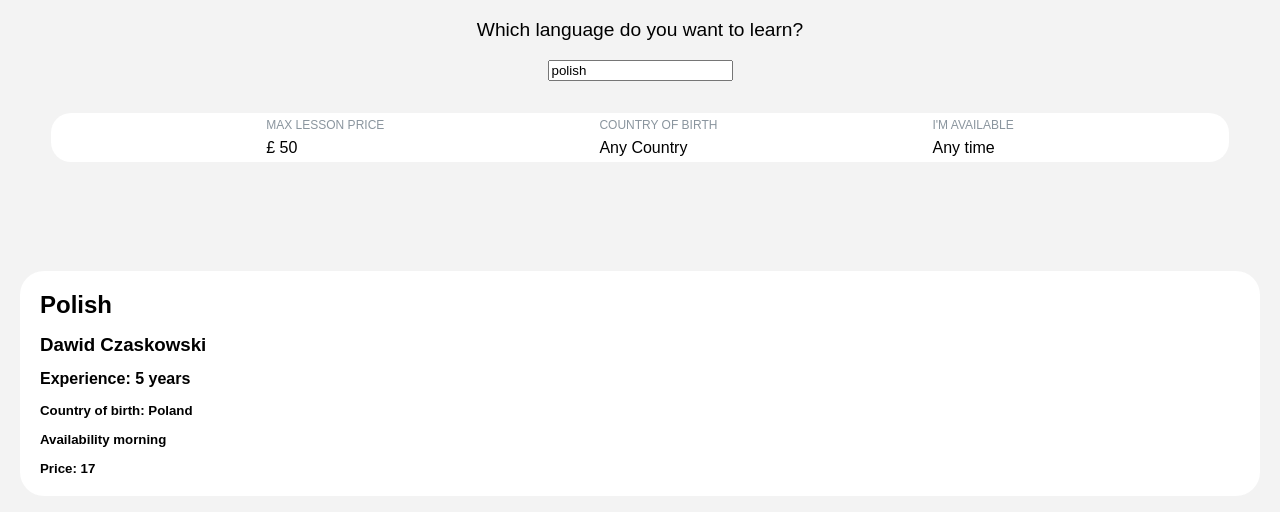
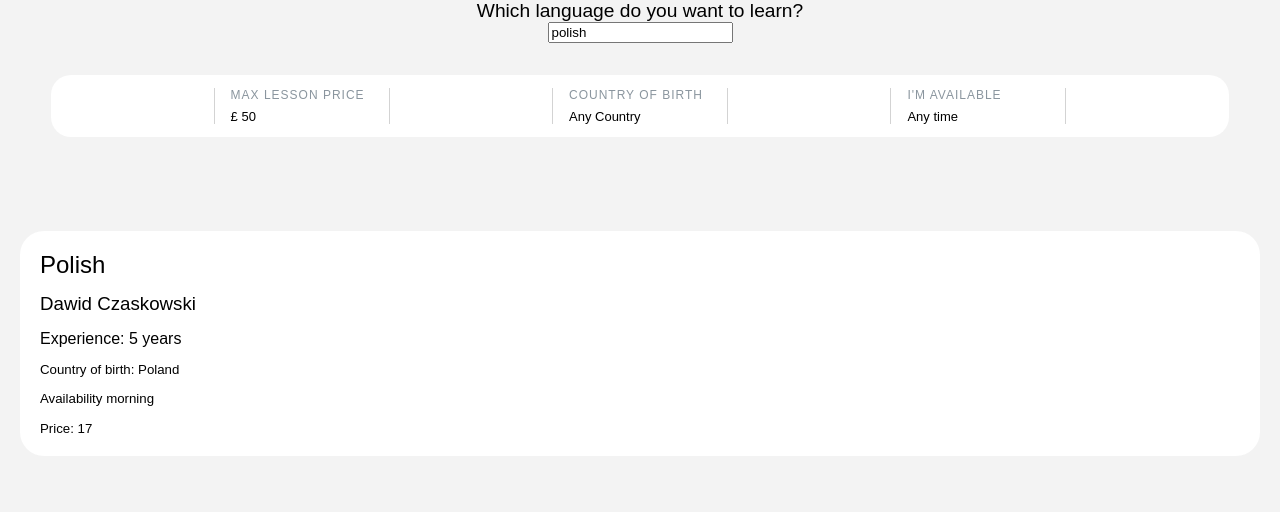
Before and after one commit to ryan50500/Language__App__React__TypeScript, a React (Create React App) app: page / in a window 1280 px wide. Shown: the top 512 px of the page. Built offline with nearby package versions, Linux system fonts and the light colour scheme.

Commit message:
adding css to filters

```diff
--- a/src/components/FilteredTeachers.tsx
+++ b/src/components/FilteredTeachers.tsx
@@ -18,6 +18,8 @@ const FilteredTeachers: React.FC<Props> = ({ initialInputText }) => {
     const [isBirthCountryVisible, setIsBirthCountryVisible] = useState(false);
     const [isAvailabilityVisible, setIsAvailabilityVisible] = useState(false);
 
+    const [grayedOut, setGrayedOut] = useState(false);
+
 
     // filter the results by language searched, price, birth country of teacher, and teacher availabilty
     let filteredTeachers = TeacherArray.filter(
@@ -26,9 +28,6 @@ const FilteredTeachers: React.FC<Props> = ({ initialInputText }) => {
             arrayMatched.price < maxPrice && arrayMatched.country.toLowerCase().indexOf(teacherBirthCountry.toString()) !== -1 &&
             arrayMatched.availability.toLowerCase().indexOf(teacherAvailability.toString()) !== -1
     );
-    // if (filteredTeachers.length === 0) {
-    //     filteredTeachers = TeacherArray;
-    // }
 
 
     // this function is called when user selects a price range
@@ -71,21 +70,27 @@ const FilteredTeachers: React.FC<Props> = ({ initialInputText }) => {
     };
 
 
-
-
     // OPEN FILTERS WHEN CLICKED
     // Open price filter
     const openPriceFilter = () => {
+        setGrayedOut(true);
         setIsPriceRangeVisible(!isPriceRangeVisible);
+        setIsBirthCountryVisible(false);
+        setIsAvailabilityVisible(false);
     };
-    // Open price filter
+    // Open birth country filter
     const openBirthCountryFilter = () => {
-        console.log('why')
+        setGrayedOut(true);
         setIsBirthCountryVisible(!isBirthCountryVisible);
+        setIsAvailabilityVisible(false);
+        setIsPriceRangeVisible(false);
     };
-    // Open price filter
+    // Open availability filter
     const openAvailabilityFilter = () => {
+        setGrayedOut(true);
         setIsAvailabilityVisible(!isAvailabilityVisible);
+        setIsBirthCountryVisible(false);
+        setIsPriceRangeVisible(false);
     };
 
     return (
@@ -94,7 +99,8 @@ const FilteredTeachers: React.FC<Props> = ({ initialInputText }) => {
             <SearchLanguage inputText={inputText} setInputText={setInputText} filteredTeachers={filteredTeachers} />
 
             {/* filter teachers by price */}
-            <div className={PriceFilterStyles.filter__options}>
+            <div className={`${PriceFilterStyles.filter__options} ${grayedOut ? PriceFilterStyles.filter__options__grayed : ''}`}>
+                <div className={`${PriceFilterStyles.filter__padding} ${isPriceRangeVisible ? PriceFilterStyles.filter__padding__white : ''}`}>
                     <div className={PriceFilterStyles.flex__column} onClick={openPriceFilter}>
                         <span className={PriceFilterStyles.filter__type}>MAX LESSON PRICE</span>
                         <div className={PriceFilterStyles.flex__align}>
@@ -106,8 +112,10 @@ const FilteredTeachers: React.FC<Props> = ({ initialInputText }) => {
                             }
                         </div>
                     </div>
+                </div>
 
                 {/* filter teachers by birth country */}
+                <div className={`${PriceFilterStyles.filter__padding} ${isBirthCountryVisible ? PriceFilterStyles.filter__padding__white : ''}`}>
                     <div className={PriceFilterStyles.flex__column} onClick={openBirthCountryFilter}>
                         <span className={PriceFilterStyles.filter__type}>COUNTRY OF BIRTH</span>
                         <div className={PriceFilterStyles.flex__align}>
@@ -119,8 +127,10 @@ const FilteredTeachers: React.FC<Props> = ({ initialInputText }) => {
                             }
                         </div>
                     </div>
+                </div>
 
                 {/* filter teachers by availability */}
+                <div className={`${PriceFilterStyles.filter__padding} ${isAvailabilityVisible ? PriceFilterStyles.filter__padding__white : ''}`}>
                     <div className={PriceFilterStyles.flex__column} onClick={openAvailabilityFilter}>
                         <span className={PriceFilterStyles.filter__type}>I'M AVAILABLE</span>
                         <div className={PriceFilterStyles.flex__align}>
@@ -133,16 +143,17 @@ const FilteredTeachers: React.FC<Props> = ({ initialInputText }) => {
                         </div>
                     </div>
                 </div>
+            </div>
 
 
             <div className={`${PriceFilterStyles.filter__options} ${PriceFilterStyles.hover}`}>
-                <div className={`${PriceFilterStyles.white__background} ${isPriceRangeVisible ? PriceFilterStyles.visible : PriceFilterStyles.hidden}`} >
+                <div className={`${PriceFilterStyles.filter__input} ${isPriceRangeVisible ? PriceFilterStyles.visible : PriceFilterStyles.hidden}`} >
                     <input type="range" id="priceRange" name="priceRange" min="0" max="50" step="5" value={maxPrice} onChange={handlePriceChange} className={`${PriceFilterStyles.priceSlider}`} />
                 </div>
-                <div className={`${PriceFilterStyles.white__background} ${isBirthCountryVisible ? PriceFilterStyles.visible : PriceFilterStyles.hidden}`} >
+                <div className={`${PriceFilterStyles.filter__input} ${isBirthCountryVisible ? PriceFilterStyles.visible : PriceFilterStyles.hidden}`} >
                     <input type="text" id="teacherBirth" name="teacherBirth" value={teacherBirthCountry} onChange={handleBirthCountry} />
                 </div>
-                <div className={`${PriceFilterStyles.white__background} ${isAvailabilityVisible ? PriceFilterStyles.visible : PriceFilterStyles.hidden}`} >
+                <div className={`${PriceFilterStyles.filter__input} ${isAvailabilityVisible ? PriceFilterStyles.visible : PriceFilterStyles.hidden}`} >
                     <input type="text" id="teacherAvailability" name="teacherAvailability" value={teacherAvailability} onChange={handleAvailability} />
                 </div>
             </div>
--- a/src/components/PriceFilterStyles.module.css
+++ b/src/components/PriceFilterStyles.module.css
@@ -69,26 +69,40 @@
   align-items: center;
   background-color: white;
   margin: 2rem 4% 0 4%;
-  padding: 5px 0;
+  padding: 0px 0;
   border-radius: 20px;
 }
+.filter__options__grayed {
+  background-color: #ccc;
+  opacity: 0.5;
+}
 .hover {
-  margin: 0.5rem 4% 0 4%;
+  margin: 0.2rem 4% 0 4%;
+  padding: 0;
   background-color: transparent;
+  align-items: flex-start;
 }
 .flex__column {
   display: flex;
   flex-direction: column;
   cursor: pointer;
+  width: 176px;
+  border-left: 1px solid lightgray;
+  border-right: 1px solid lightgray;
+  padding-left: 1rem;
 }
 .flex__align {
   display: flex;
   align-items: center;
 }
+.flex__align span {
+  font-size: 13px;
+}
 .flex__column .filter__type {
   font-size: 12px;
   color: #8a959e;
   margin-bottom: 7px;
+  letter-spacing: 1px;
 }
 
 .visible {
@@ -98,8 +112,29 @@
   visibility: hidden;
 }
 
-.white__background {
+.filter__padding {
+  padding: 0.8rem 0;
+}
+.filter__padding:hover {
+  border-left: 1px solid lightgray;
+  border-right: 1px solid lightgray;
+  border-radius: 20px;
+  box-shadow: 0 0 5px rgba(0, 0, 0, 0.1);
+}
+.filter__padding__white {
+  background-color: white;
+  border-radius: 20px;
+}
+
+.filter__input {
   background-color: white;
   padding: 1rem;
-    border-radius: 20px;
+  border-radius: 20px;
+  width: 176px;
+  display: flex;
+  justify-content: center;
 }
+
+.filter__input input {
+  width: 135px;
+}
--- a/src/index.css
+++ b/src/index.css
@@ -1,6 +1,26 @@
+html {
+  box-sizing: border-box;
+  font-size: 16px;
+}
+*, *:before, *:after {
+  box-sizing: inherit;
+}
 body {
+  background-color: #f3f3f3;
+}
+body, h1, h2, h3, h4, h5, h6, p, ol, ul {
   margin: 0;
-  background-color: #f3f3f3;
+  padding: 0;
+  font-weight: normal;
+}
+
+ol, ul {
+  list-style: none;
+}
+
+img {
+  max-width: 100%;
+  height: auto;
 }
 
 *{
```
Lines whose indentation alone changed are shown as unchanged.
